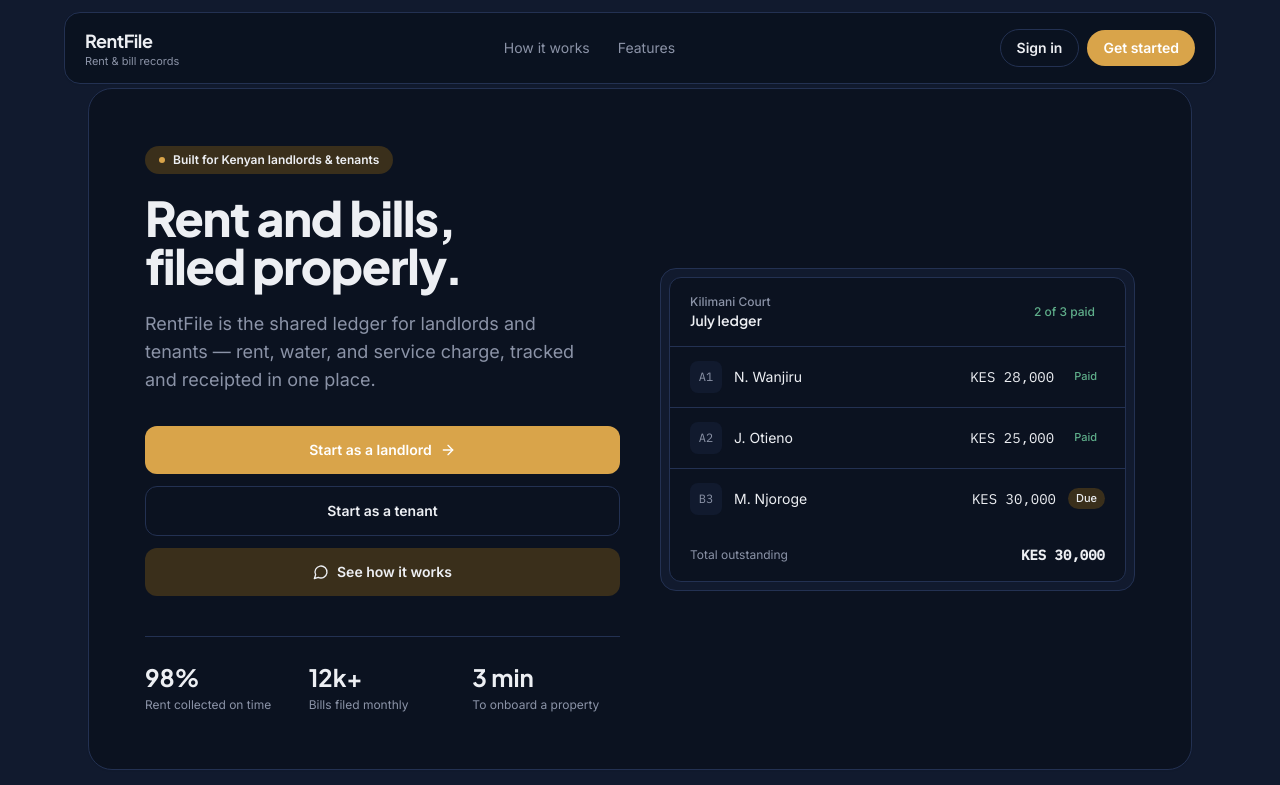
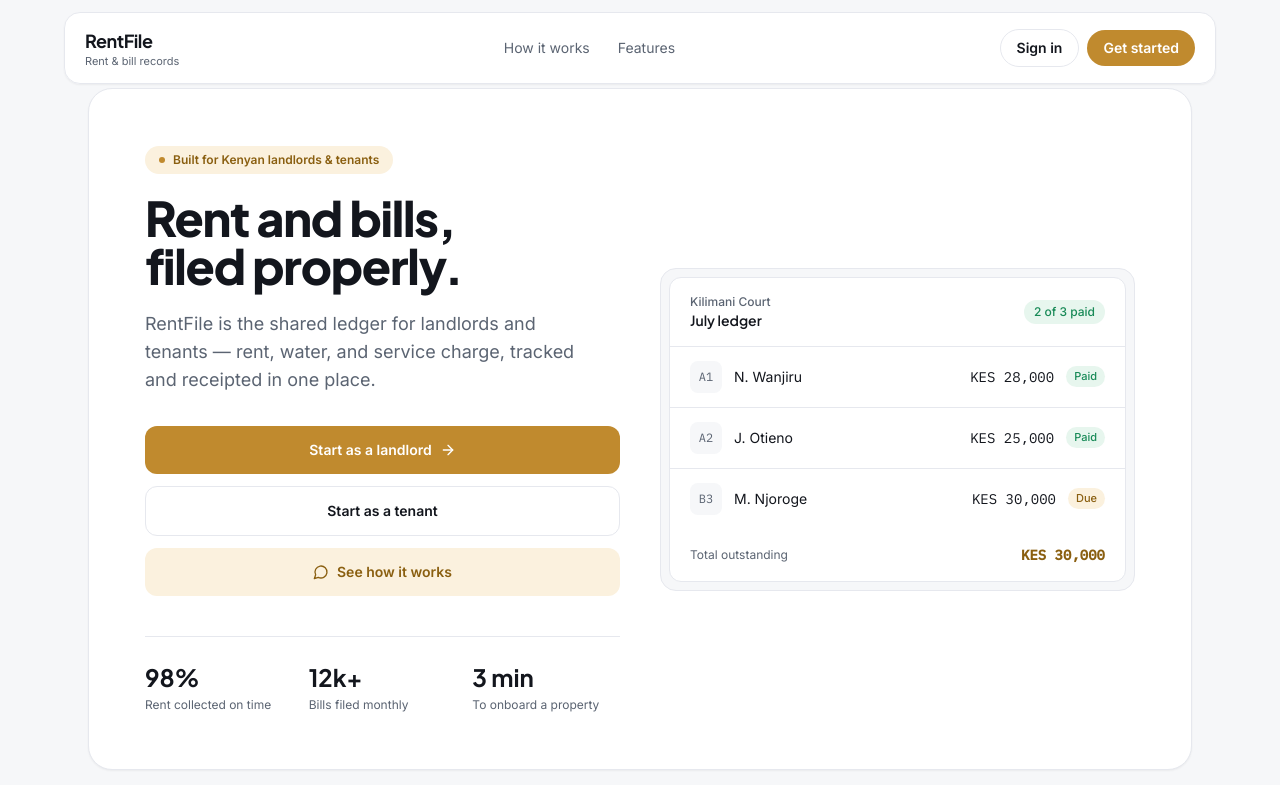
Before and after one commit to atsiaya/rentfile, a Next.js app: page / in a window 1280 px wide. Shown: the top 785 px of the page. Built offline with nearby package versions, Linux system fonts and the light colour scheme.

Commit message:
Change color values in tailwind.config.ts
Updated color palette in Tailwind configuration.

```diff
--- a/tailwind.config.ts
+++ b/tailwind.config.ts
@@ -5,24 +5,23 @@ const config: Config = {
   theme: {
     extend: {
       colors: {
-        bg: "#0B1220",
-        "bg-alt": "#111A2E",
-        "bg-raised": "#16223B",
-        line: "#233152",
-        fg: "#EDEFF3",
-        muted: "#8B93A7",
-        accent: "#D9A44A",
-        "accent-soft": "#3A2F1B",
-        good: "#5FAE8A",
+        bg: "#FFFFFF",
+        "bg-alt": "#F6F7F9",
+        "bg-raised": "#FFFFFF",
+        line: "#E6E8EE",
+        fg: "#13161D",
+        muted: "#5B6472",
+        accent: "#C08A2E",
+        "accent-ink": "#8A5F10",
+        "accent-soft": "#FBF1DE",
+        good: "#188A57",
+        "good-soft": "#E7F6EE",
       },
       fontFamily: {
         display: ["var(--font-display)", "serif"],
         body: ["var(--font-body)", "sans-serif"],
         mono: ["var(--font-mono)", "monospace"],
       },
-      backgroundImage: {
-        grain: "radial-gradient(circle at 1px 1px, rgba(255,255,255,0.035) 1px, transparent 0)",
-      },
     },
   },
   plugins: [],
```
